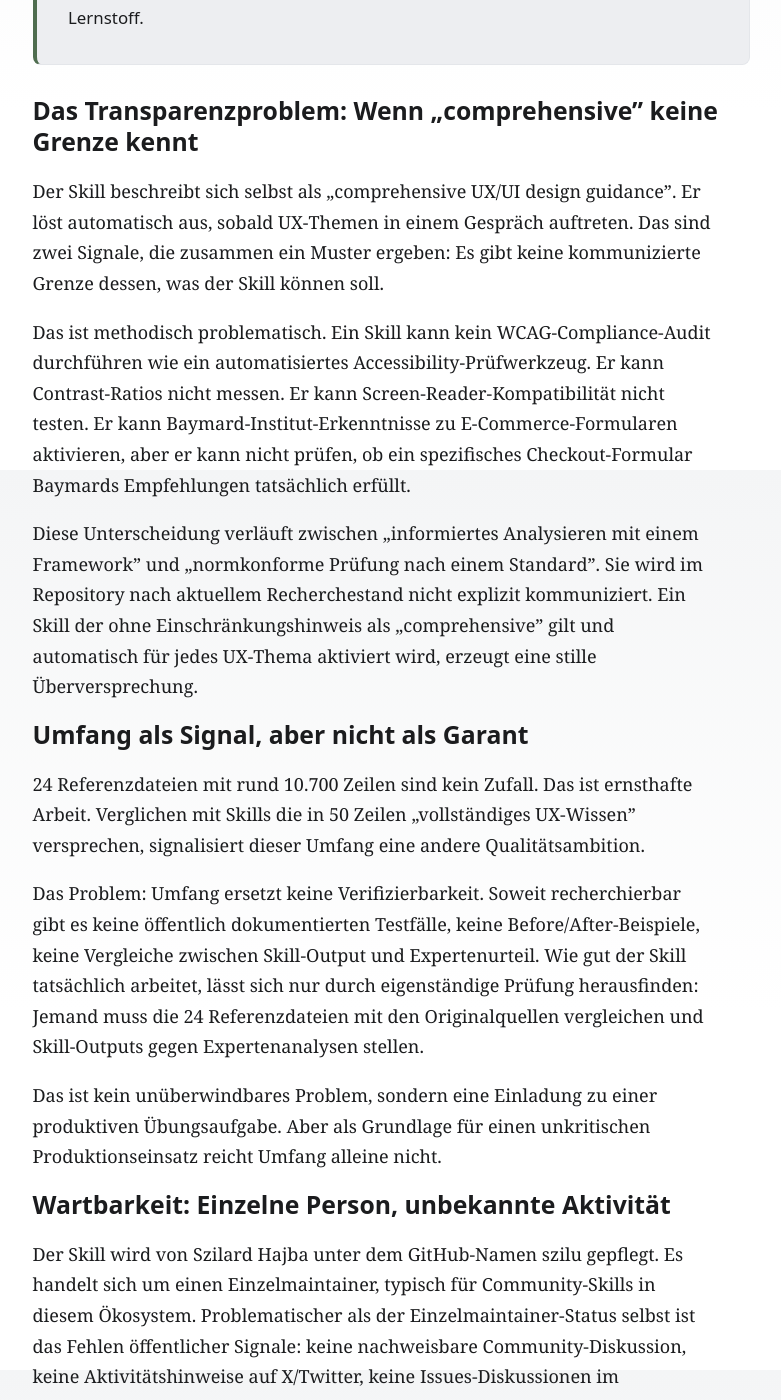
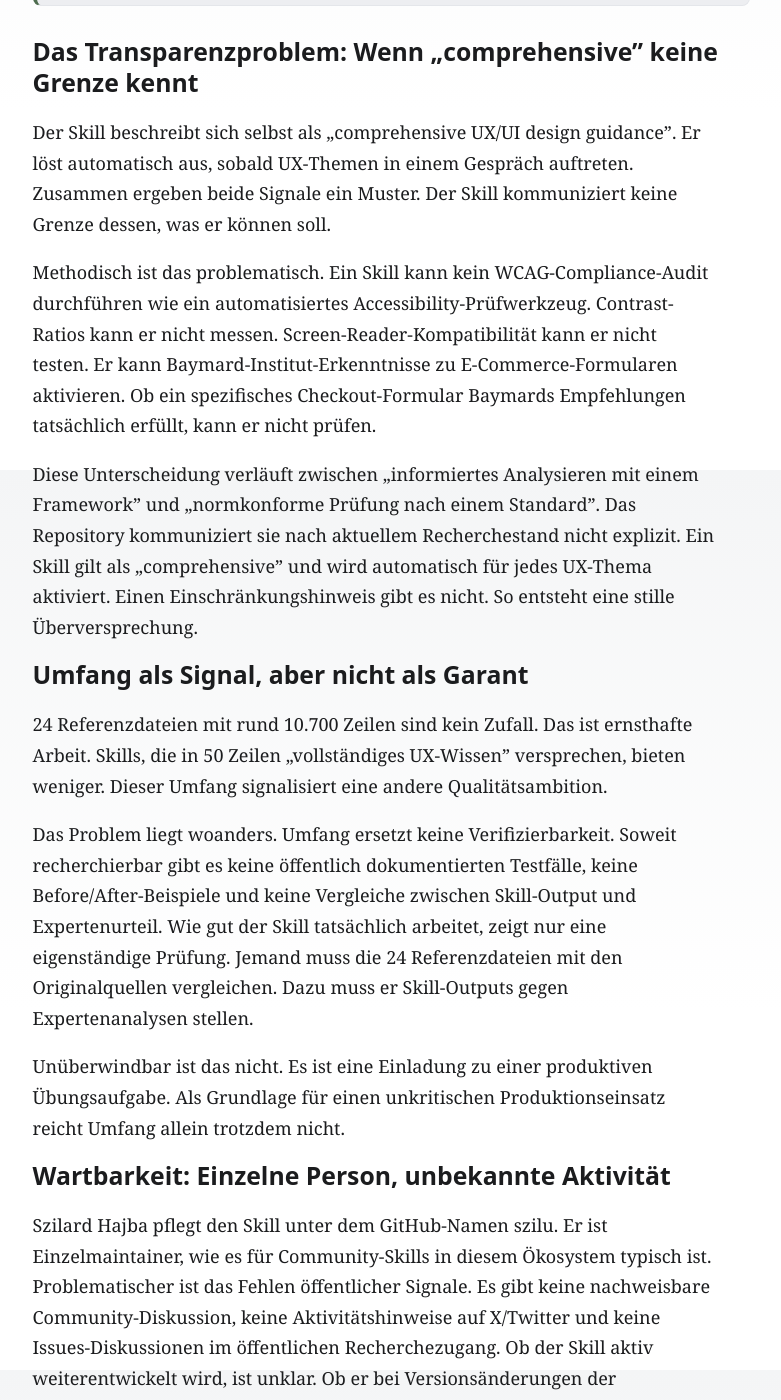
Before and after one commit to Kuchengnom/uxd-skill-audit, a Jekyll site: the page built from _posts/2026-04-13-ux-designer-skill.md, in a window 1280 px wide and 1400 px high, scrolled down 3130 px. Shown: the whole window, without its empty margins (249-1030 px from the left). Built offline with Jekyll 4.4.1, drawn with Linux system fonts in a browser that asks for light colours; some of the changed text lies outside the part shown.

Commit message:
Restyle ux-designer-skill in Sebastians Schreibstil (Register: Öffentlich)
Co-Authored-By: Claude Sonnet 5.5 <noreply@anthropic.com>
Claude-Session: https://claude.ai/code/session_01FoZpr2siHdHPcuJrMJHmD7

```diff
--- a/_posts/2026-04-13-ux-designer-skill.md
+++ b/_posts/2026-04-13-ux-designer-skill.md
@@ -31,57 +31,57 @@ tags:
   - skill-evaluation
 ---
 
-Das Versprechen klingt vertrauenerweckend: ein Claude-Skill der Designwissen aus 19 anerkannten Autoritätsquellen synthetisiert. Nielsen Norman Group, WCAG 2.2, Material Design, Apple HIG, Laws of UX, Google PAIR, Microsoft HAX Toolkit, Baymard Institute, The A11y Project, web.dev. Das ist keine beliebige Zusammenstellung. Das sind die Institutionen und Publikationen auf die sich professionelle UX-Arbeit tagtäglich stützt.
+Das Versprechen klingt vertrauenerweckend. Ein Claude-Skill synthetisiert Designwissen aus 19 anerkannten Autoritätsquellen. Genannt werden Nielsen Norman Group, WCAG 2.2, Material Design, Apple HIG, Laws of UX, Google PAIR, Microsoft HAX Toolkit, Baymard Institute, The A11y Project und web.dev. Eine beliebige Zusammenstellung ist das nicht. Es sind die Institutionen und Publikationen, auf die sich professionelle UX-Arbeit tagtäglich stützt.
 
-`szilu/ux-designer-skill` ist damit eines der ambitioniertesten Quellenversprechen im Claude-Skill-Ökosystem. Es ist auch ein lehrreiches Beispiel dafür, warum Quellen nennen und Quellen korrekt anwenden zwei verschiedene Dinge sind.
+`szilu/ux-designer-skill` ist damit eines der ambitioniertesten Quellenversprechen im Claude-Skill-Ökosystem. Es ist auch ein lehrreiches Beispiel. Quellen nennen und Quellen korrekt anwenden sind zwei verschiedene Dinge.
 
 ## Was das Repository anbietet
 
-Der Skill ist als umfassende UX-Designberatung positioniert: Claude soll damit Interfaces und Komponenten nach korrekten Patterns gestalten und bestehenden Code auf UX-Probleme prüfen können. Technisch besteht das Repository aus einer zentralen SKILL.md mit 297 Zeilen und 24 Referenzdateien mit insgesamt rund 10.700 Zeilen. Dieser Umfang signalisiert echten Entwicklungsaufwand.
+Der Skill ist als umfassende UX-Designberatung positioniert. Claude soll damit Interfaces und Komponenten nach korrekten Patterns gestalten. Bestehenden Code soll es auf UX-Probleme prüfen. Technisch besteht das Repository aus einer zentralen SKILL.md mit 297 Zeilen und 24 Referenzdateien mit insgesamt rund 10.700 Zeilen. Dieser Umfang signalisiert echten Entwicklungsaufwand.
 
-Der Skill ist sowohl manuell über `/ux-designer` aufrufbar als auch automatisch aktiv, wenn UX-relevante Themen in der Konversation auftreten. Diese Breitenwirkung ist ein Designentscheid mit Konsequenzen, auf den wir zurückkommen werden.
+Man kann den Skill manuell über `/ux-designer` aufrufen. Er ist auch automatisch aktiv, sobald UX-relevante Themen in der Konversation auftreten. Diese Breitenwirkung ist ein Designentscheid mit Konsequenzen. Darauf komme ich zurück.
 
 ## Die 19-Quellen-These: Wer prüft das wirklich?
 
-Die Behauptung lautet: Dieser Skill synthetisiert Designwissen aus 19 autorisierten Quellen. Verglichen mit dem Rest des Ökosystems ist das ein ungewöhnlich expliziter Quellenanspruch. Die meisten Skills zitieren keine Quellen oder erfinden Kategorien ohne Herkunftsnachweis.
+Die Behauptung lautet: Dieser Skill synthetisiert Designwissen aus 19 autorisierten Quellen. Verglichen mit dem Rest des Ökosystems ist das ein ungewöhnlich expliziter Quellenanspruch. Die meisten Skills zitieren keine Quellen. Oder sie erfinden Kategorien ohne Herkunftsnachweis.
 
-Der Unterschied ist real. Ob Nielsen Normans zehn Usability-Heuristiken korrekt in das Skill-Wissensmodell portiert wurden, ist prüfbar. Ob WCAG 2.2 Erfolgskriterien korrekt repräsentiert sind, ist ebenfalls prüfbar, weil die Quellen selbst öffentlich zugänglich und eindeutig definiert sind.
+Der Unterschied ist real. Ob Nielsen Normans zehn Usability-Heuristiken korrekt in das Skill-Wissensmodell portiert wurden, ist prüfbar. Für WCAG 2.2 Erfolgskriterien gilt dasselbe. Die Quellen selbst sind öffentlich zugänglich und eindeutig definiert.
 
 Das ist die entscheidende Lernfrage, die dieser Skill im Unterricht provoziert. Nicht „Welche Quellen werden genannt?", sondern „Sind sie korrekt übersetzt worden?"
 
 <div class="callout">
 <div class="callout__title">Quellen nennen ist nicht Quellen anwenden</div>
-Ein Skill der „auf Nielsen Norman basiert" kann Nielsens Heuristik Nummer 5, „Error Prevention", korrekt beschreiben, falsch anwenden oder aus dem Kontext herauslösen. Die Quelle legitimiert nicht automatisch die Portierung. Studierende die diesen Skill nutzen sollten explizit aufgefordert werden, einzelne Prinzipien gegen die Originalquellen zu vergleichen: Was sagt die NN/G tatsächlich zu „Visibility of System Status"? Was steht in WCAG 2.2 Success Criterion 1.3.1 „Info and Relationships"? Die Abweichungen, falls vorhanden, sind der eigentliche Lernstoff.
+Ein Skill, der „auf Nielsen Norman basiert", kann Nielsens Heuristik Nummer 5, „Error Prevention", korrekt beschreiben. Er kann sie ebenso falsch anwenden oder aus dem Kontext herauslösen. Die Quelle legitimiert die Portierung nicht automatisch. Studierende sollten einzelne Prinzipien explizit gegen die Originalquellen vergleichen. Was sagt die NN/G tatsächlich zu „Visibility of System Status"? Was steht in WCAG 2.2 Success Criterion 1.3.1 „Info and Relationships"? Die Abweichungen, falls vorhanden, sind der eigentliche Lernstoff.
 </div>
 
 ## Das Transparenzproblem: Wenn „comprehensive" keine Grenze kennt
 
-Der Skill beschreibt sich selbst als „comprehensive UX/UI design guidance". Er löst automatisch aus, sobald UX-Themen in einem Gespräch auftreten. Das sind zwei Signale, die zusammen ein Muster ergeben: Es gibt keine kommunizierte Grenze dessen, was der Skill können soll.
+Der Skill beschreibt sich selbst als „comprehensive UX/UI design guidance". Er löst automatisch aus, sobald UX-Themen in einem Gespräch auftreten. Zusammen ergeben beide Signale ein Muster. Der Skill kommuniziert keine Grenze dessen, was er können soll.
 
-Das ist methodisch problematisch. Ein Skill kann kein WCAG-Compliance-Audit durchführen wie ein automatisiertes Accessibility-Prüfwerkzeug. Er kann Contrast-Ratios nicht messen. Er kann Screen-Reader-Kompatibilität nicht testen. Er kann Baymard-Institut-Erkenntnisse zu E-Commerce-Formularen aktivieren, aber er kann nicht prüfen, ob ein spezifisches Checkout-Formular Baymards Empfehlungen tatsächlich erfüllt.
+Methodisch ist das problematisch. Ein Skill kann kein WCAG-Compliance-Audit durchführen wie ein automatisiertes Accessibility-Prüfwerkzeug. Contrast-Ratios kann er nicht messen. Screen-Reader-Kompatibilität kann er nicht testen. Er kann Baymard-Institut-Erkenntnisse zu E-Commerce-Formularen aktivieren. Ob ein spezifisches Checkout-Formular Baymards Empfehlungen tatsächlich erfüllt, kann er nicht prüfen.
 
-Diese Unterscheidung verläuft zwischen „informiertes Analysieren mit einem Framework" und „normkonforme Prüfung nach einem Standard". Sie wird im Repository nach aktuellem Recherchestand nicht explizit kommuniziert. Ein Skill der ohne Einschränkungshinweis als „comprehensive" gilt und automatisch für jedes UX-Thema aktiviert wird, erzeugt eine stille Überversprechung.
+Diese Unterscheidung verläuft zwischen „informiertes Analysieren mit einem Framework" und „normkonforme Prüfung nach einem Standard". Das Repository kommuniziert sie nach aktuellem Recherchestand nicht explizit. Ein Skill gilt als „comprehensive" und wird automatisch für jedes UX-Thema aktiviert. Einen Einschränkungshinweis gibt es nicht. So entsteht eine stille Überversprechung.
 
 ## Umfang als Signal, aber nicht als Garant
 
-24 Referenzdateien mit rund 10.700 Zeilen sind kein Zufall. Das ist ernsthafte Arbeit. Verglichen mit Skills die in 50 Zeilen „vollständiges UX-Wissen" versprechen, signalisiert dieser Umfang eine andere Qualitätsambition.
+24 Referenzdateien mit rund 10.700 Zeilen sind kein Zufall. Das ist ernsthafte Arbeit. Skills, die in 50 Zeilen „vollständiges UX-Wissen" versprechen, bieten weniger. Dieser Umfang signalisiert eine andere Qualitätsambition.
 
-Das Problem: Umfang ersetzt keine Verifizierbarkeit. Soweit recherchierbar gibt es keine öffentlich dokumentierten Testfälle, keine Before/After-Beispiele, keine Vergleiche zwischen Skill-Output und Expertenurteil. Wie gut der Skill tatsächlich arbeitet, lässt sich nur durch eigenständige Prüfung herausfinden: Jemand muss die 24 Referenzdateien mit den Originalquellen vergleichen und Skill-Outputs gegen Expertenanalysen stellen.
+Das Problem liegt woanders. Umfang ersetzt keine Verifizierbarkeit. Soweit recherchierbar gibt es keine öffentlich dokumentierten Testfälle, keine Before/After-Beispiele und keine Vergleiche zwischen Skill-Output und Expertenurteil. Wie gut der Skill tatsächlich arbeitet, zeigt nur eine eigenständige Prüfung. Jemand muss die 24 Referenzdateien mit den Originalquellen vergleichen. Dazu muss er Skill-Outputs gegen Expertenanalysen stellen.
 
-Das ist kein unüberwindbares Problem, sondern eine Einladung zu einer produktiven Übungsaufgabe. Aber als Grundlage für einen unkritischen Produktionseinsatz reicht Umfang alleine nicht.
+Unüberwindbar ist das nicht. Es ist eine Einladung zu einer produktiven Übungsaufgabe. Als Grundlage für einen unkritischen Produktionseinsatz reicht Umfang allein trotzdem nicht.
 
 ## Wartbarkeit: Einzelne Person, unbekannte Aktivität
 
-Der Skill wird von Szilard Hajba unter dem GitHub-Namen szilu gepflegt. Es handelt sich um einen Einzelmaintainer, typisch für Community-Skills in diesem Ökosystem. Problematischer als der Einzelmaintainer-Status selbst ist das Fehlen öffentlicher Signale: keine nachweisbare Community-Diskussion, keine Aktivitätshinweise auf X/Twitter, keine Issues-Diskussionen im öffentlichen Recherchezugang. Ob der Skill aktiv weiterentwickelt oder bei Versionsänderungen der Quellstandards aktualisiert wird, ist unklar. WCAG 3.0 ist bereits in Vorbereitung.
+Szilard Hajba pflegt den Skill unter dem GitHub-Namen szilu. Er ist Einzelmaintainer, wie es für Community-Skills in diesem Ökosystem typisch ist. Problematischer ist das Fehlen öffentlicher Signale. Es gibt keine nachweisbare Community-Diskussion, keine Aktivitätshinweise auf X/Twitter und keine Issues-Diskussionen im öffentlichen Recherchezugang. Ob der Skill aktiv weiterentwickelt wird, ist unklar. Ob er bei Versionsänderungen der Quellstandards aktualisiert wird, ist ebenso unklar. WCAG 3.0 ist bereits in Vorbereitung.
 
-Die Lizenz konnte bei dieser Evaluation nicht bestätigt werden. Das ist ein praktischer Aspekt der vor einem Lehreinsatz geklärt werden sollte.
+Die Lizenz konnte bei dieser Evaluation nicht bestätigt werden. Vor einem Lehreinsatz sollte man das klären.
 
 ## Empfehlung für den Unterrichtseinsatz
 
-`szilu/ux-designer-skill` eignet sich gut als Prüfgegenstand, nicht als unkritisches Werkzeug.
+`szilu/ux-designer-skill` eignet sich gut als Prüfgegenstand. Als unkritisches Werkzeug eignet er sich nicht.
 
-Der Skill ist ideal für eine Lehrsequenz rund um die Frage: „Was bedeutet es, auf Autoritätsquellen zu verweisen?" Studierende können konkret arbeiten. Sie wählen eine der 19 Quellen aus, zum Beispiel Nielsens Heuristik 1 „Visibility of System Status", lesen die Originalquelle, aktivieren dann den Skill und vergleichen die Outputs. Stimmen die Definitionen überein? Wird der Kontext korrekt abgebildet? Fehlen Nuancen?
+Der Skill passt zu einer Lehrsequenz rund um die Frage „Was bedeutet es, auf Autoritätsquellen zu verweisen?" Studierende können konkret arbeiten. Sie wählen eine der 19 Quellen aus, zum Beispiel Nielsens Heuristik 1 „Visibility of System Status". Sie lesen die Originalquelle, aktivieren dann den Skill und vergleichen die Outputs. Stimmen die Definitionen überein? Wird der Kontext korrekt abgebildet? Fehlen Nuancen?
 
-Diese Übung macht aus der abstrakten Kritik „Quellen nennen ist nicht Quellen anwenden" eine erfahrbare Erkenntnis. Und sie trainiert gleichzeitig den kritischen Umgang mit Skill-Dokumentation, der im professionellen Designalltag zunehmend relevant wird.
+Die Übung macht aus der abstrakten Kritik „Quellen nennen ist nicht Quellen anwenden" eine erfahrbare Erkenntnis. Sie trainiert zugleich den kritischen Umgang mit Skill-Dokumentation. Im professionellen Designalltag wird er zunehmend relevant.
 
-Das Urteil ist **vorsicht**: Der Skill ist nicht wertlos, aber er fordert aktive Prüfung ein. Wer ihn ohne Quellenvergleich im Produktionseinsatz nutzt, verlässt sich auf ein Versprechen, dessen Einlösung er selbst nicht verifiziert hat.
+Das Urteil ist **vorsicht**. Der Skill ist nicht wertlos, fordert aber aktive Prüfung ein. Wer ihn ohne Quellenvergleich im Produktionseinsatz nutzt, verlässt sich auf ein Versprechen, dessen Einlösung er selbst nicht verifiziert hat.
```
